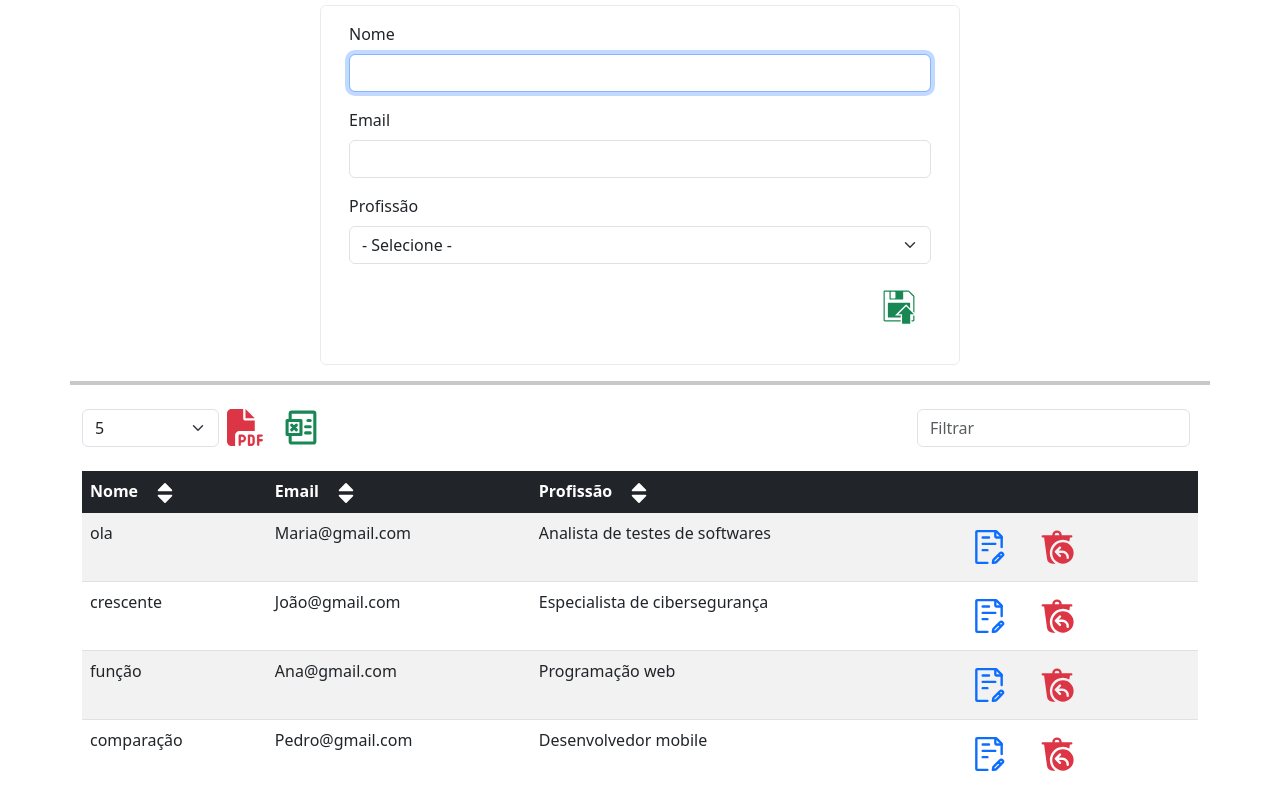
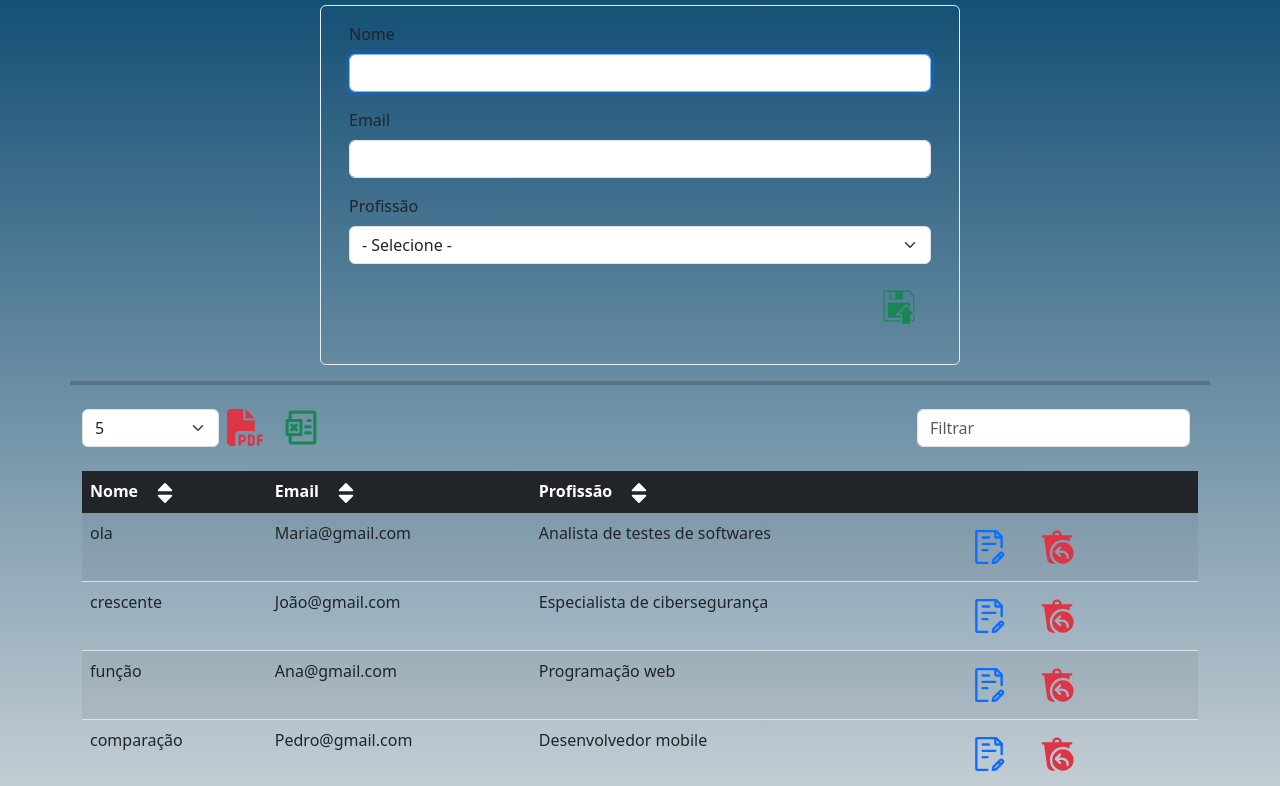
Before and after one commit to Antonio-Romes/DesafioCadastro, a plain HTML site: page index.html in a window 1280 px wide. Shown: the part 91-877 px from the top of the page. Drawn offline with Linux system fonts and the light colour scheme.

Commit message:
Foi adicionado um gradiente para o fundo da página e adicionado margin inferior e superio no formulario de cadastro.

```diff
--- a/assets/css/style.css
+++ b/assets/css/style.css
@@ -5,6 +5,13 @@
     box-sizing: border-box;
 }
 
+body{
+    background: #00416A;  /* fallback for old browsers */
+    background: -webkit-linear-gradient(to top, #E4E5E6, #00416A);  /* Chrome 10-25, Safari 5.1-6 */
+    background: linear-gradient(to top, #E4E5E6, #00416A); /* W3C, IE 10+/ Edge, Firefox 16+, Chrome 26+, Opera 12+, Safari 7+ */
+
+}
+
 .cursor{
     cursor: pointer;
 }
```
